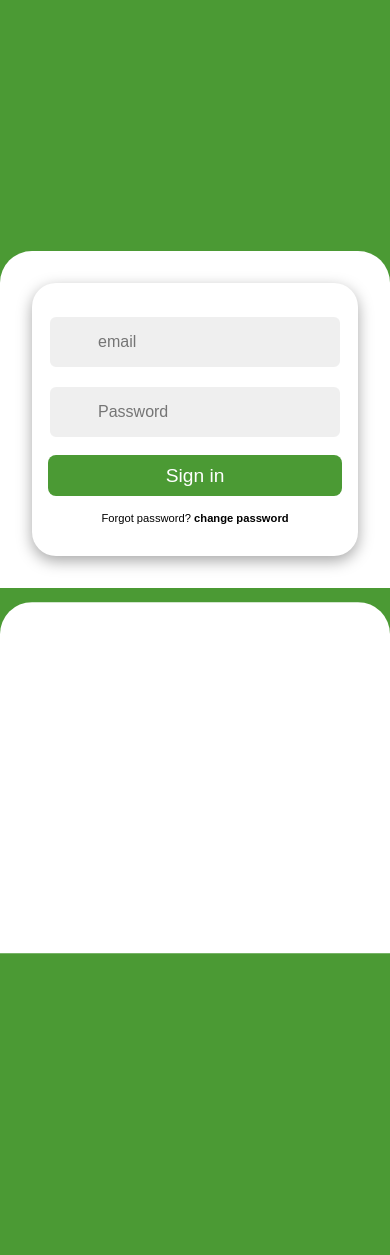
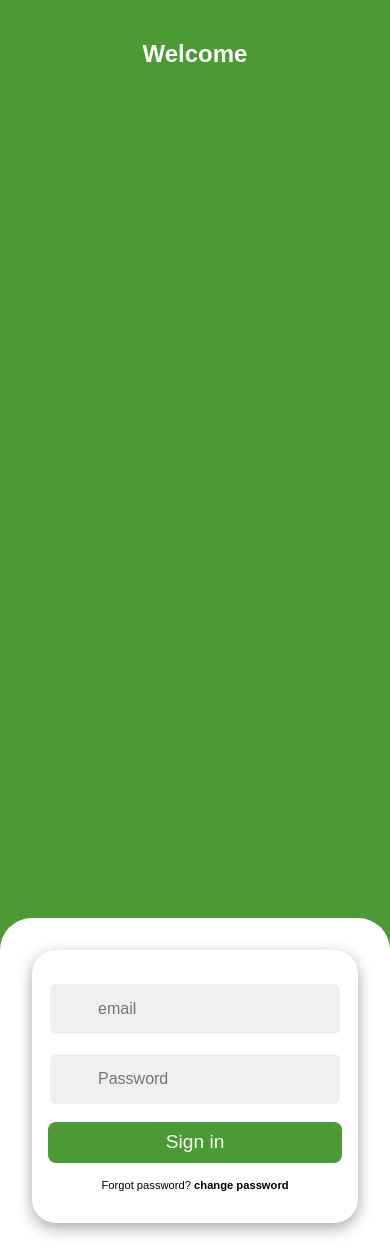
Before and after one commit to HajarHamdaoui/incidents_management_system_OCP, a PHP site: page / in a window 390 px wide. Run offline with PHP 8.4, Linux system fonts and the light colour scheme.

Commit message:
new features

```diff
--- a/css/userlogin.css
+++ b/css/userlogin.css
@@ -264,7 +264,7 @@ body {
     .col {
         width: 100%;
         position: absolute;
-        top:20%;
+
         padding: 2rem;
         background-color: var(--white);
         border-top-left-radius: 2rem;
```
